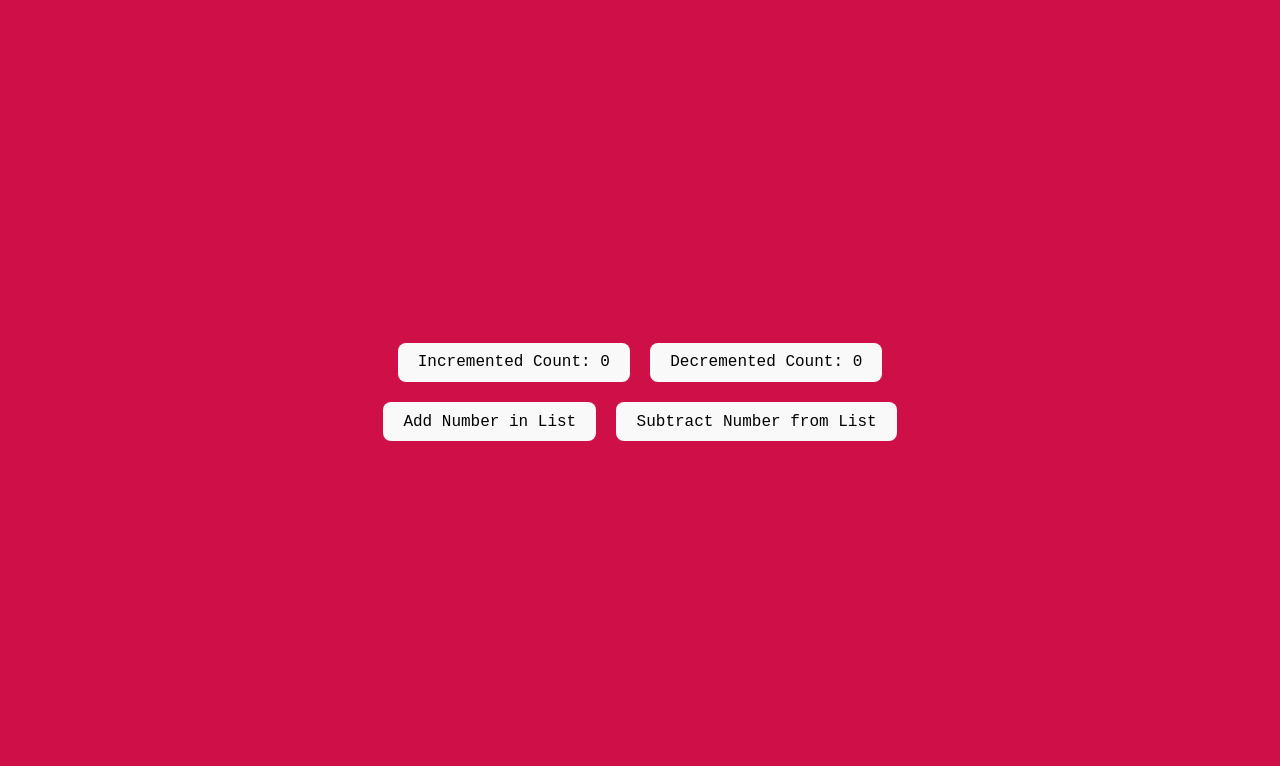
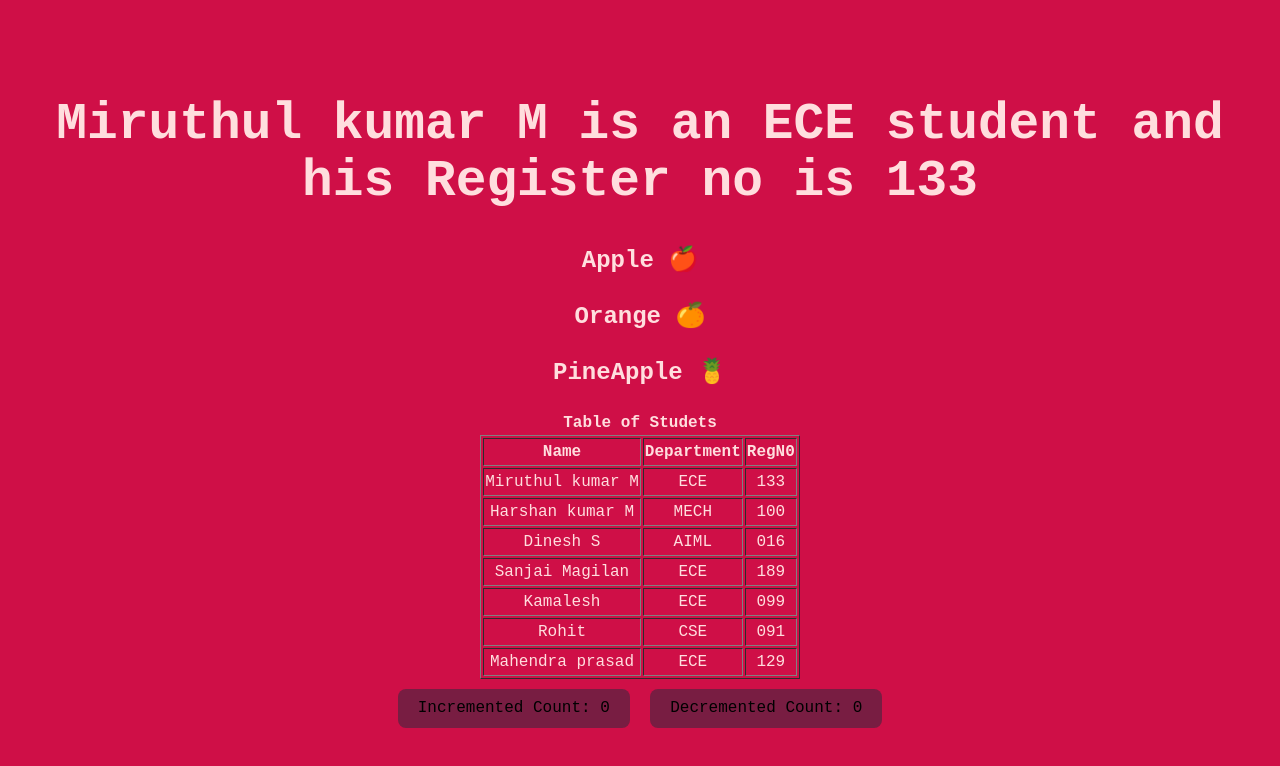
Before and after one commit to Miruthulkumar/Library-Management-System-MERN, a React (Vite) app in the folder Frontend React/library-management-fe/: page / in a window 1280 px wide. Shown: the top 766 px of the page. Built offline with nearby package versions, Linux system fonts and the light colour scheme.

Commit message:
Update button styles and add User component; uncomment relevant sections in App

```diff
--- a/Frontend React/library-management-fe/src/App.css
+++ b/Frontend React/library-management-fe/src/App.css
@@ -55,4 +55,5 @@
 
 button {
   margin: 10px;
+  background-color:"#C39898"
 }
--- a/Frontend React/library-management-fe/src/App.jsx
+++ b/Frontend React/library-management-fe/src/App.jsx
@@ -5,19 +5,22 @@ import NameInLine from "./components/NameInLine";
 import FruitsList from "./components/FruitsList";
 import ClickCounterButton from "./components/ClickCounterButton";
 import CountArray from "./components/CountArray";
+import User from "./components/User";
 
 function App() {
   return (
     <>
-      {/* <NameInLine /> */}
+      <NameInLine />
 
-      {/* <FruitsList /> */}
+      <FruitsList />
 
-      {/* <StudentTable /> */}
+      <StudentTable />
 
       <ClickCounterButton />
 
-      <CountArray/>
+      {/* <CountArray/> */}
+
+      {/* <User/> */}
 
       {/* <Misc/> */}
     </>
--- a/Frontend React/library-management-fe/src/components/ClickCounterButton.jsx
+++ b/Frontend React/library-management-fe/src/components/ClickCounterButton.jsx
@@ -5,10 +5,10 @@ function ClickCounterButton() {
   const [deccount, decsetCount] = useState(0);
   return (
     <div className="headers">
-      <button onClick={() => incsetCount(inccount + 1)}>
+      <button style={{backgroundColor:"#781D42"}} onClick={() => incsetCount(inccount + 1)}>
         Incremented Count: {inccount}
       </button>
-      <button onClick={() => decsetCount(deccount - 1)}>
+      <button style={{backgroundColor:"#781D42"}} onClick={() => decsetCount(deccount - 1)}>
         Decremented Count: {deccount}
       </button>
     </div>
--- a/Frontend React/library-management-fe/src/components/StudentTabel.jsx
+++ b/Frontend React/library-management-fe/src/components/StudentTabel.jsx
@@ -28,6 +28,10 @@
       name:"Rohit",
       dept:"CSE",
       Regno:"091"
+    },{
+      name:"Mahendra prasad",
+      dept:"ECE",
+      Regno:"129"
     }
   ];
 
--- /dev/null
+++ b/Frontend React/library-management-fe/src/components/User.jsx
@@ -0,0 +1,27 @@
+import React, { useEffect, useState } from "react";
+
+const User=()=>{
+    const [users, setUsers] = useState([]);
+
+    useEffect(() => {
+        fetch("https://dummyjson.com/users")
+            .then((res) => res.json())
+            .then((data) => setUsers(data.users))
+            .catch((err) => console.error(err));
+    },[]);
+
+    return (
+        <div>
+            <h2>User List</h2>
+            <ul>
+                {users.map((user) => (
+                    <li key={user.id}>
+                        {user.firstName} {user.lastName} - {user.email}
+                    </li>
+                ))}
+            </ul>
+        </div>
+    );
+}
+
+export default User;
--- a/Frontend React/library-management-fe/src/index.css
+++ b/Frontend React/library-management-fe/src/index.css
@@ -64,5 +64,6 @@ button:focus-visible {
   }
   button {
     background-color: #f9f9f9;
+
   }
 }
```
